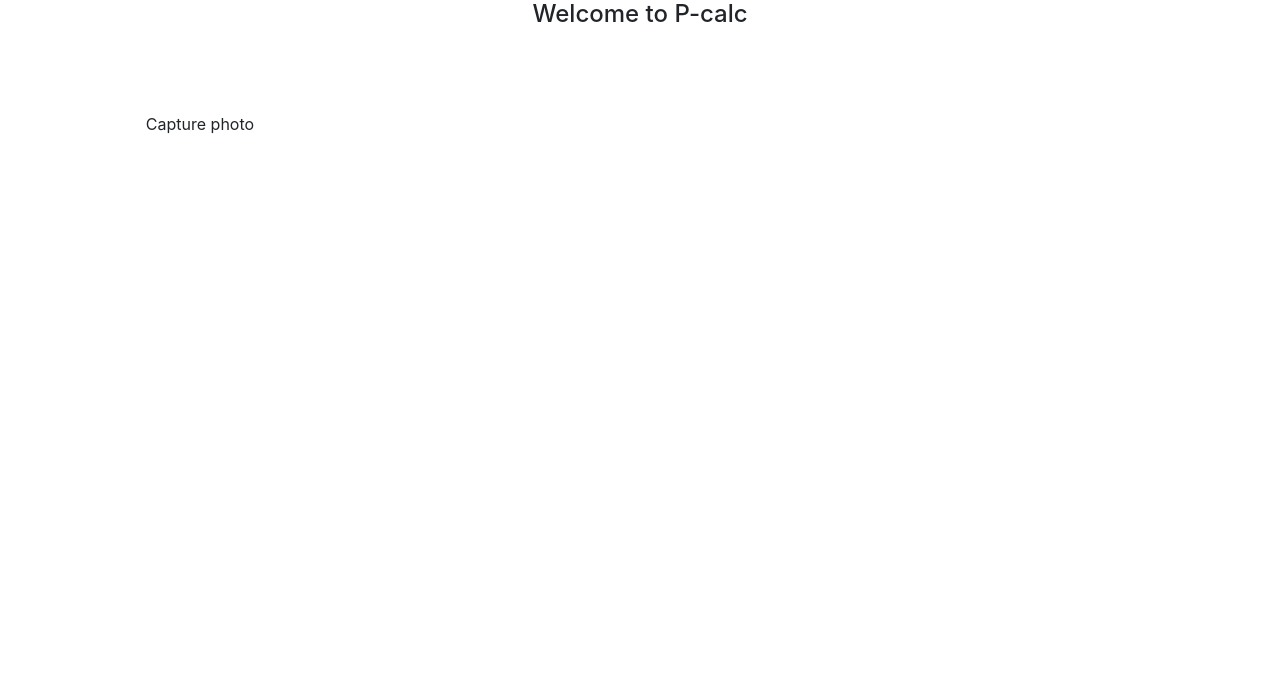
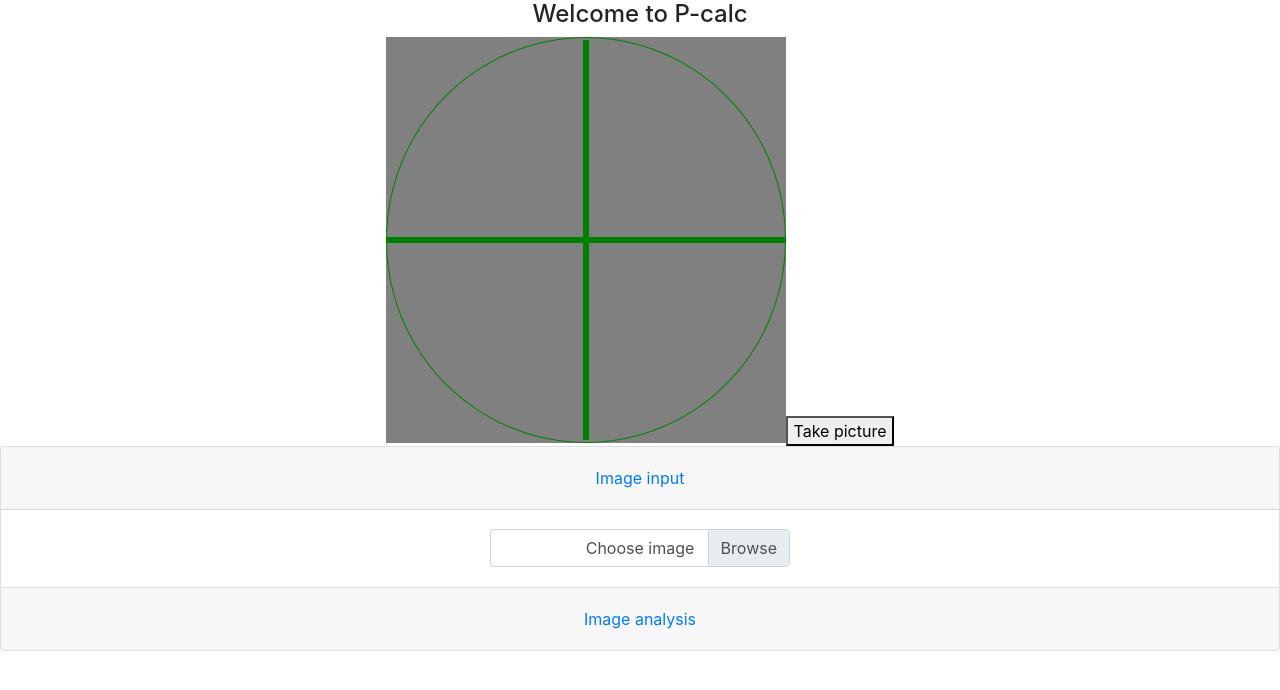
Before and after one commit to ryanzhou7/p-calc, a React (Create React App) app: page / in a window 1280 px wide. Shown: the top 690 px of the page. Built offline with nearby package versions, Linux system fonts and the light colour scheme; no server answers.

Commit message:
Cross on top of webcam

```diff
--- a/src/components/App/App.css
+++ b/src/components/App/App.css
@@ -2,53 +2,11 @@
   text-align: center;
 }
 
-.App-logo {
-  height: 40vmin;
-  pointer-events: none;
+.cross {
+  transform: rotate(90deg);
 }
 
-@media (prefers-reduced-motion: no-preference) {
-  .App-logo {
-    animation: App-logo-spin infinite 20s linear;
-  }
+.circle {
+  border: 1px solid green;
+  border-radius: 50%;
 }
-
-.App-header {
-  background-color: #282c34;
-  min-height: 100vh;
-  display: flex;
-  flex-direction: column;
-  align-items: center;
-  justify-content: center;
-  font-size: calc(10px + 2vmin);
-  color: white;
-}
-
-.App-link {
-  color: #61dafb;
-}
-
-@keyframes App-logo-spin {
-  from {
-    transform: rotate(0deg);
-  }
-  to {
-    transform: rotate(360deg);
-  }
-}
-
-div.relative {
-  position: relative;
-  width: 400px;
-  height: 200px;
-  border: 3px solid #73ad21;
-}
-
-div.absolute {
-  position: absolute;
-  top: 40px;
-  right: 0;
-  width: 200px;
-  height: 100px;
-  border: 3px solid #73ad21;
-}
--- a/src/components/App/App.js
+++ b/src/components/App/App.js
@@ -8,9 +8,10 @@ import Webcam from "react-webcam";
 import "./App.css";
 
 const videoConstraints = {
-  width: 1280,
-  height: 720,
-  facingMode: "user", // { exact: "environment" }
+  width: 400,
+  height: 400,
+  facingMode: { exact: "environment" },
+  //facingMode: "user",
 };
 
 function App() {
@@ -74,34 +75,63 @@ function App() {
   return (
     <div className="App">
       <h4>Welcome to P-calc</h4>
-
-      <div style={{ position: "relative", float: "left" }}>
+      <div
+        style={{
+          position: "relative",
+          backgroundColor: "grey",
+          height: "800",
+          display: "inline-block",
+        }}
+      >
         <Webcam
           audio={false}
-          height={200}
+          height={400}
           ref={webcamRef}
           screenshotFormat="image/jpeg"
           width={400}
           videoConstraints={videoConstraints}
         />
         <span
+          className="cross"
           style={{
             position: "absolute",
-            top: 75,
+            top: 200,
+            right: 0,
+            bottom: 200,
+            left: 0,
+            backgroundColor: "green",
+          }}
+        ></span>
+
+        <span
+          className="circle"
+          style={{
+            position: "absolute",
+            top: 0,
             right: 0,
             bottom: 0,
             left: 0,
           }}
-          onClick={capture}
-        >
-          Capture photo
-        </span>
+        ></span>
+
+        <span
+          style={{
+            position: "absolute",
+            top: 200,
+            right: 0,
+            bottom: 200,
+            left: 0,
+            backgroundColor: "green",
+          }}
+        ></span>
       </div>
+
+      <button onClick={capture}>Take picture</button>
 
       <div>{imgSrc && <img src={imgSrc} />}</div>
 
       <div>
-        {/* <Accordion defaultActiveKey="0">
+        <Accordion defaultActiveKey="0">
           <Card>
             <Card.Header>
               <Accordion.Toggle as={Button} variant="link" eventKey="0">
@@ -129,16 +159,16 @@ function App() {
             <Accordion.Collapse eventKey="1">
               <Card.Body>
                 <div>
-                  <Canvas isHidden={!isRedEdit} {...redCanvasProps} />
+                  <Canvas {...redCanvasProps} />
                 </div>
                 <div>
-                  <Canvas isHidden={isRedEdit} {...blueCanvasProps} />
+                  <Canvas {...blueCanvasProps} />
                 </div>
                 <ImageAnalyzer {...imageAnalyzerProps} />
               </Card.Body>
             </Accordion.Collapse>
           </Card>
-        </Accordion> */}
+        </Accordion>
       </div>
     </div>
   );
```
